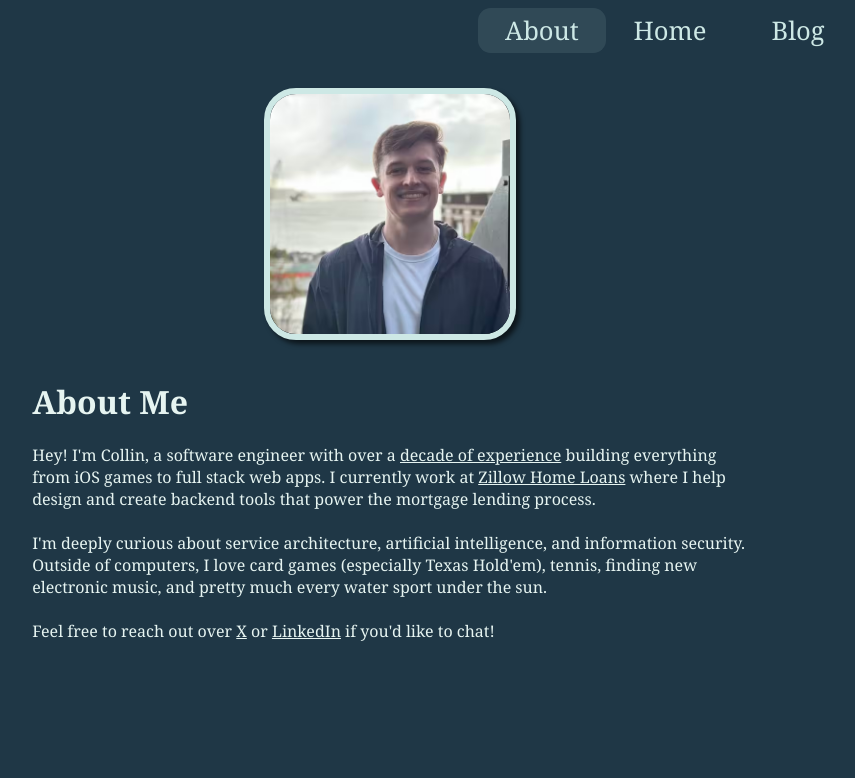
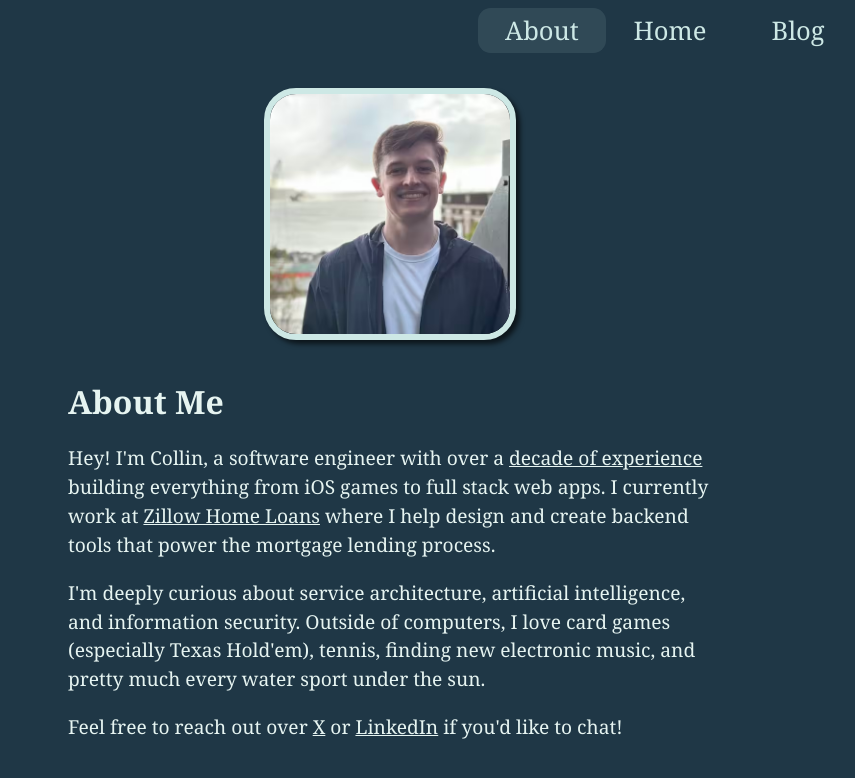
Before and after one commit to collinmurch/collinmurch.github.io, a SvelteKit app: page /about in a window 1280 px wide. Shown: the top 778 px of the page, without its empty margins (242-1097 px from the left). Built offline with nearby package versions, Linux system fonts and the light colour scheme.

Commit message:
fix scaling of text

```diff
--- a/src/app.css
+++ b/src/app.css
@@ -13,7 +13,25 @@ body {
 
 .content :global(p) {
     margin: 0 0 1.25rem;
-    line-height: 1.65;
+    line-height: 1.5;
+}
+
+.content :global(li) {
+    line-height: 1.5;
+}
+
+.content :global(p),
+.content :global(li),
+.content :global(blockquote) {
+    font-size: clamp(1rem, 0.95rem + 0.35vw, 1.2rem);
+}
+
+.content :global(blockquote) {
+    margin: 1.5rem 0;
+}
+
+.content :global(p:last-child) {
+    margin-bottom: 0;
 }
 
 .content :global(a:link) {
@@ -36,3 +54,10 @@ body {
     font-family: "Fira Code", "JetBrains Mono", Consolas, Monaco, "Andale Mono", "Ubuntu Mono",
         monospace;
 }
+
+.post-date {
+    display: inline-block;
+    font-size: clamp(1rem, 0.98rem + 0.2vw, 1.2rem);
+    letter-spacing: 0.02em;
+    color: rgba(230, 244, 241, 0.8);
+}
--- a/src/routes/about/+page.svelte
+++ b/src/routes/about/+page.svelte
@@ -19,28 +19,27 @@
 <div class="container">
     <h1>About Me</h1>
 
+    <p>
         Hey! I'm Collin, a software engineer with over a
         <a href="https://github.com/collinmurch">decade of experience</a>
-    building everything from iOS games to full stack web apps. I currently work at
-    <a href="https://www.zillow.com/homeloans">Zillow Home Loans</a>
-    where I help design and create backend tools that power the mortgage lending
+        building everything from iOS games to full stack web apps. I currently work
+        at <a href="https://www.zillow.com/homeloans">Zillow Home Loans</a> where I
+        help design and create backend tools that power the mortgage lending
         process.
+    </p>
 
-    <br />
-    <br />
-
+    <p>
         I'm deeply curious about service architecture, artificial intelligence, and
         information security. Outside of computers, I love card games (especially
         Texas Hold'em), tennis, finding new electronic music, and pretty much every
         water sport under the sun.
+    </p>
 
-    <br />
-    <br />
-
-    Feel free to reach out over
-    <a href="https://x.com/collinmurch">X</a>
-    or <a href="https://linkedin.com/in/collinmurch">LinkedIn</a> if you'd like to
+    <p>
+        Feel free to reach out over <a href="https://x.com/collinmurch">X</a> or
+        <a href="https://linkedin.com/in/collinmurch">LinkedIn</a> if you'd like to
         chat!
+    </p>
 </div>
 
 <style>
@@ -69,6 +68,12 @@
     }
 
     .container {
-        margin-bottom: 2.5rem;
+        margin: 0 auto 2.5rem;
+        max-width: min(72ch, 78vw);
+    }
+
+    .container p {
+        font-size: clamp(1.0rem, 0.95rem + 0.35vw, 1.2rem);
+        line-height: 1.5;
     }
 </style>
--- a/src/routes/blog/[slug]/+page.svelte
+++ b/src/routes/blog/[slug]/+page.svelte
@@ -33,7 +33,7 @@ const description = $derived(() => {
 </svelte:head>
 
 <h1>{data?.post.title}</h1>
-<time>{formatDate(data?.post.date)}</time>
+<time class="post-date">{formatDate(data?.post.date)}</time>
 
 <article>
     <div class="content">
@@ -47,11 +47,25 @@ const description = $derived(() => {
     }
 
     article {
-        margin-top: 1rem;
+        margin: 1rem 0 0;
+        max-width: min(72ch, 80vw);
+    }
+
+    time.post-date {
+        display: block;
+        margin-bottom: 0.85rem;
     }
 
     .content :global(pre),
     .content :global(code) {
         font-size: 0.85rem;
     }
+
+    @media screen and (min-width: 1120px) {
+        .content :global(p),
+        .content :global(li),
+        .content :global(blockquote) {
+            font-size: clamp(1.05rem, 1rem + 0.25vw, 1.26rem);
+        }
+    }
 </style>
```
Also changed, not shown: src/posts/test-post.md (+1 -3 lines), src/routes/blog/+page.svelte (+8 -1 lines). Lines whose indentation alone changed are shown as unchanged.
